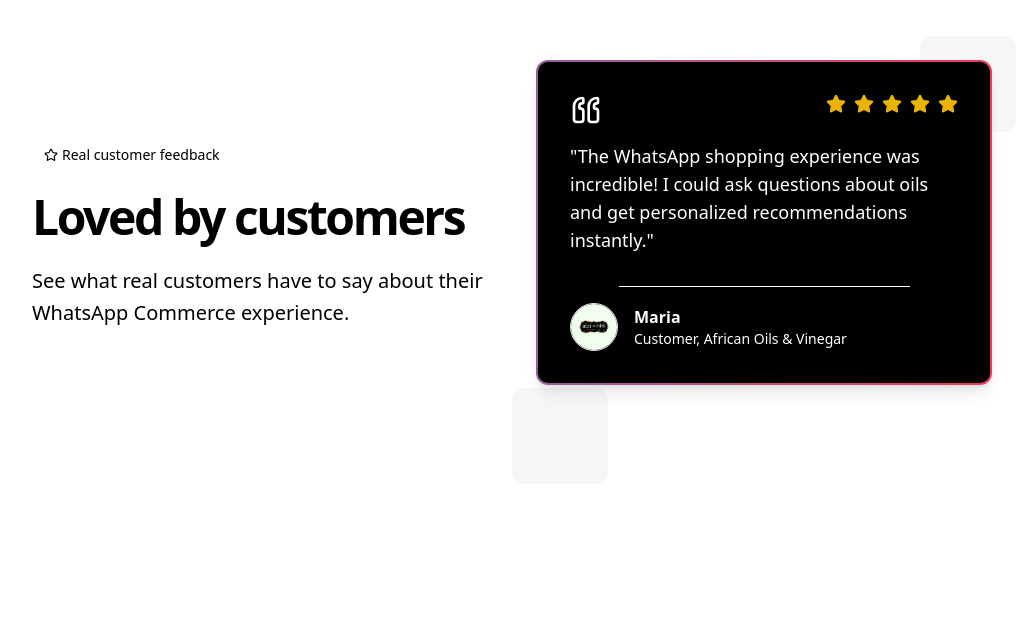
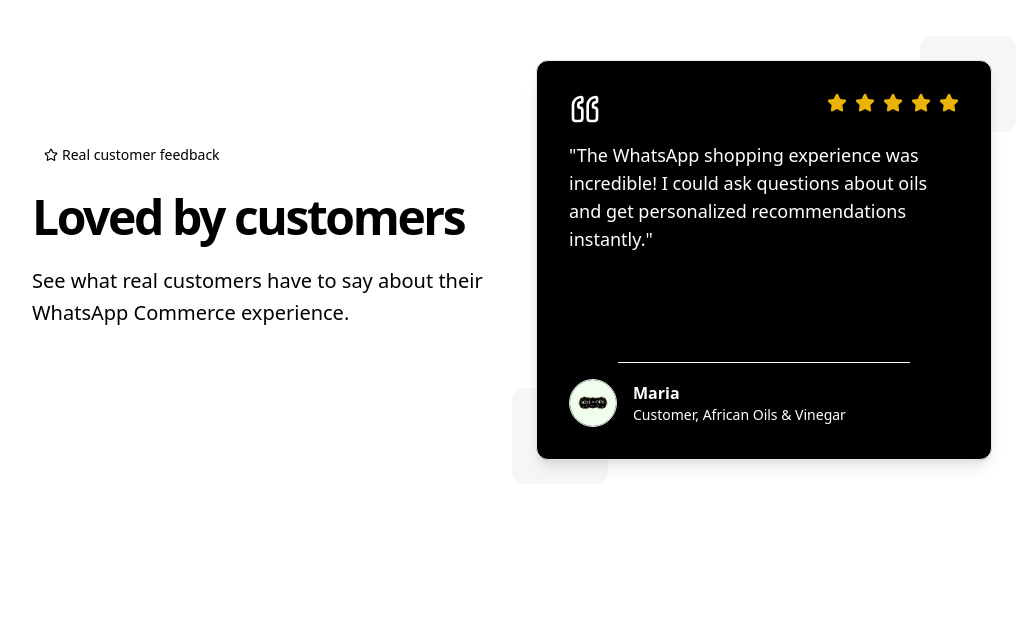
Before and after one commit to MattFlowapt/flowapt-website, a React (Vite) app: page / in a window 1280 px wide. Shown: the part 728-1349 px from the top of the page, without its empty margins (128-1157 px from the left). Built offline with nearby package versions, Linux system fonts and the light colour scheme; a web font is replaced by a local one.

Commit message:
Final updates to testimonial component

```diff
--- a/src/components/blocks/animated-testimonials.tsx
+++ b/src/components/blocks/animated-testimonials.tsx
@@ -143,8 +143,7 @@
                 transition={{ duration: 0.5, ease: "easeInOut" }}
                 style={{ zIndex: activeIndex === index ? 10 : 0 }}
               >
-                <div className="p-[2px] rounded-xl bg-gradient-to-r from-[#94609a] to-[#ee3a5b] shadow-lg">
-                  <div className="bg-black text-white rounded-[10px] p-6 sm:p-8 h-full flex flex-col justify-between">
+                <div className="bg-black text-white border shadow-lg rounded-xl p-6 sm:p-8 h-full flex flex-col justify-between">
                   <div className="flex justify-between items-start mb-4">
                     <Quote className="h-6 w-6 sm:h-8 sm:w-8 text-primary/20 rotate-180" />
                     <div className="flex gap-1 sm:gap-2">
@@ -179,7 +178,6 @@
                     </div>
                   </div>
                 </div>
-                </div>
               </motion.div>
             ))}
 
```
Lines whose indentation alone changed are shown as unchanged.
